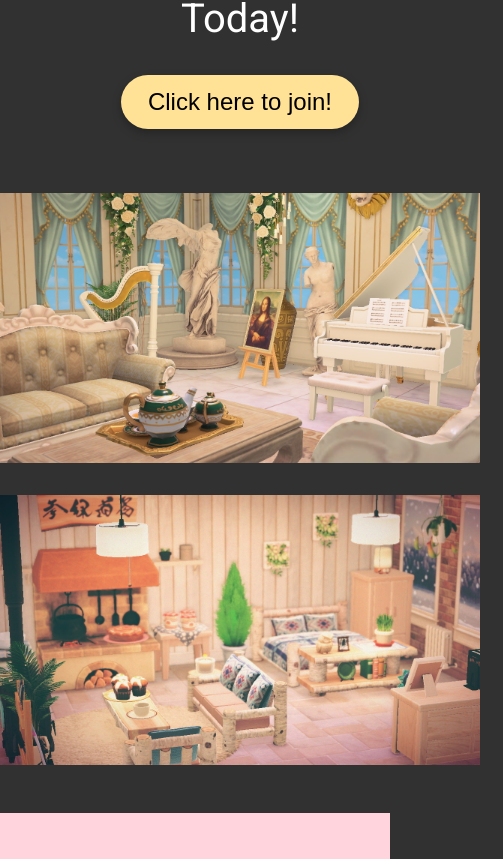
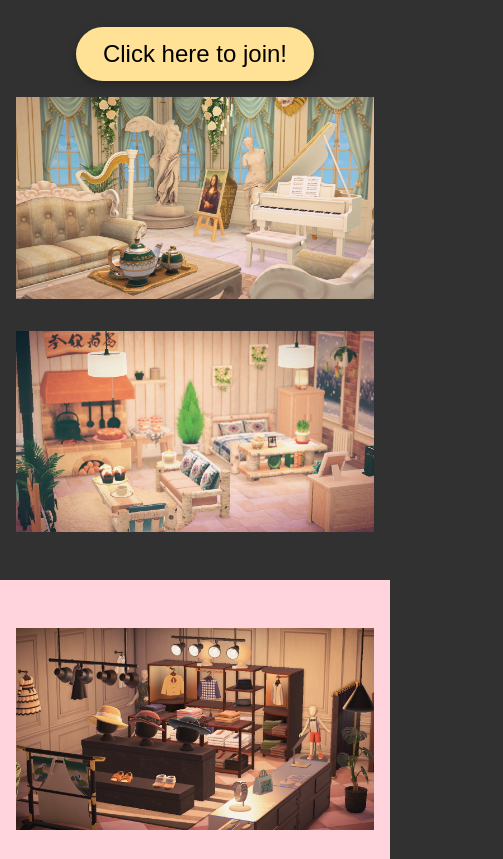
Before and after one commit to cocampo0915/AC-Island-Design, a React (Create React App) app: page / in a window 390 px wide. Shown: the part 555-1414 px from the top of the page, 503 px wide, since content can reach past the window. Built offline with nearby package versions, Linux system fonts and the light colour scheme.

Commit message:
adds media queries

```diff
--- a/src/components/AboutUs/aboutus.module.css
+++ b/src/components/AboutUs/aboutus.module.css
@@ -5,7 +5,6 @@
     background-color: #FFD4DC;
     color: #000000;
     padding: 3rem 0;
-    min-width: 100vw;
 }
 
 .imgContent {
@@ -13,6 +12,7 @@
     display: flex;
     align-items: center;
     justify-content: center;
+    padding: 0 1rem;
 }
 
 .textContent {
@@ -24,6 +24,12 @@
 }
 
 .img {
-    max-width: 580px;
-    min-width: 90%;
+    max-width: 100%;
+    width: 580px;
 }
+
+@media screen and (max-width: 480px) {
+    .container {
+        grid-template-columns: repeat(auto-fit, minmax(240px, 1fr));
+    }
+}
--- a/src/components/Footer/footer.module.css
+++ b/src/components/Footer/footer.module.css
@@ -5,7 +5,6 @@
     background-color: #FFA1B1;
     color: #000000;
     padding: 1rem 0;
-    min-width: 100vw;
 }
 
 .text {
--- a/src/components/Home/home.module.css
+++ b/src/components/Home/home.module.css
@@ -1,6 +1,6 @@
 .img {
-    max-width: 580px;
-    min-width: 90%;
+    max-width: 100%;
+    width: 580px;
     padding: 1rem 0;
 }
 
@@ -26,13 +26,23 @@
     margin: 0;
 }
 
-/* .imgItems {
-    grid-area: img-items;
+.imgItems {
+    /* grid-area: img-items; */
     padding: 0 1rem;
-} */
+}
 
 .imgContent {
     display: flex;
     justify-content: center;
     align-items: center;
 }
+
+@media screen and (max-width: 480px) {
+    .container {
+        grid-template-columns: repeat(auto-fit, minmax(240px, 1fr));
+
+    }
+    .textItems {
+        padding: 0;
+    }
+}
--- a/src/components/JoinServer/joinserver.module.css
+++ b/src/components/JoinServer/joinserver.module.css
@@ -5,5 +5,4 @@
     background-color: #FFD4DC;
     color: #000000;
     padding-bottom: 2rem;
-    min-width: 100vw;
 }
--- a/src/components/Testimonials/testimonials.module.css
+++ b/src/components/Testimonials/testimonials.module.css
@@ -8,5 +8,5 @@
 
 .img {
     padding: 1rem 0;
-    max-width: 100vw;
+    max-width: 100%;
 }
--- a/src/components/WhatWeOffer/whatweoffer.module.css
+++ b/src/components/WhatWeOffer/whatweoffer.module.css
@@ -17,12 +17,14 @@
     position: relative;
     /* grid-area: img-content; */
     /* min-height: 788px; */
+    overflow: hidden;
 }
 
 .images {
+    margin: auto;
     margin-top: 10rem;
-    margin-left: 5rem;
-    margin-right: 5rem;
+    /* margin-left: 5rem; */
+    /* margin-right: 5rem; */
     z-index: 1;
     max-width: 510px;
 }
@@ -41,7 +43,7 @@
 .circle1 {
     position: absolute;
     top: 156px;
-    left: 10px;
+    left: 80px;
     width: 253px;
     height: 253px;
     background: #FFA1B1;
@@ -53,7 +55,7 @@
 .circle2 {
     position: absolute;
     top: 197px;
-    left: 384px;
+    left: 454px;
     width: 269px;
     height: 269px;
     background: #FFA1B1;
@@ -65,7 +67,7 @@
 .circle3 {
     position: absolute;
     top: 558px;
-    left: 289px;
+    left: 359px;
     width: 163px;
     height: 163px;
     background: #FFA1B1;
@@ -78,18 +80,27 @@
 @media screen and (max-width: 960px) {
     .circle1 {
         left: 15vw;
+        top: 0;
     }
 
     .circle2 {
         left: 60vw;
+        top: 41px;
     }
 
     .circle3 {
         left: 45vw;
-        z-index: -1;
+        top: 402px;
     }
     .images {
         z-index: 1;
         margin: auto;
     }
 }
+
+
+@media screen and (max-width: 480px) {
+    .container {
+        grid-template-columns: repeat(auto-fit, minmax(240px, 1fr));
+    }
+}
```
Also changed, not shown: 1 other file (tests, documents, lock files or other folders).
